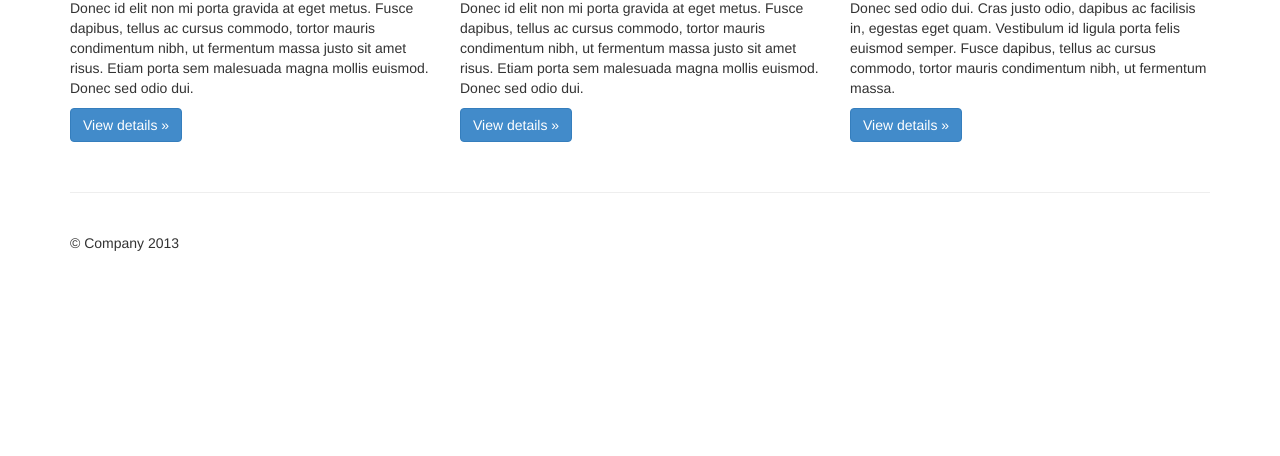
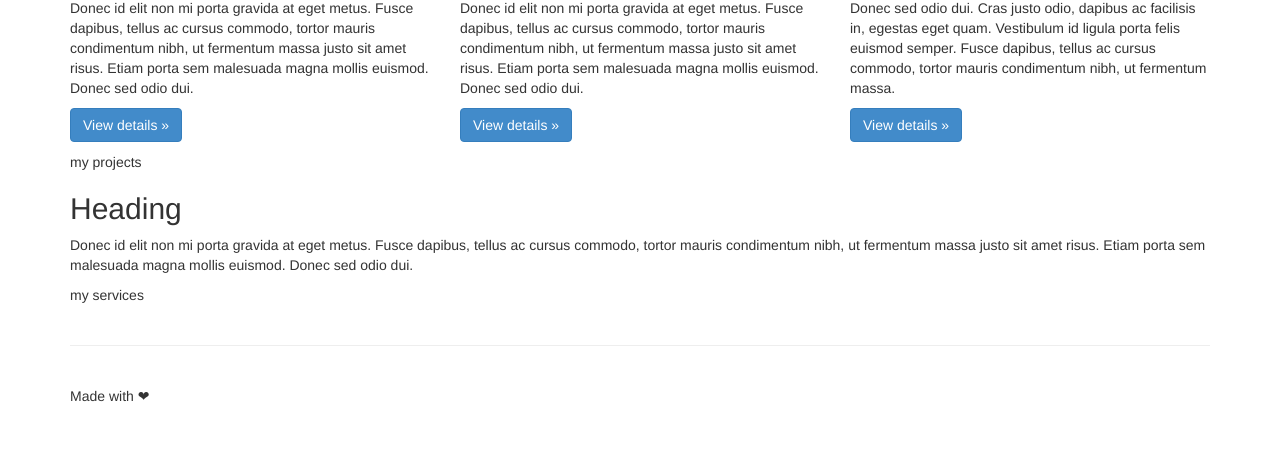
Before and after one commit to zauberelfe/zauberelfe.github.io, a plain HTML site: page index.html in a window 1280 px wide. Shown: the part 559-1015 px from the top of the page. Before the commit the page ends 862 px from the top, so only its background shows below. Drawn offline with Linux system fonts and the light colour scheme.

Commit message:
Verlinkungen

```diff
--- a/index.html
+++ b/index.html
@@ -30,11 +30,10 @@
         <h3 class="text-muted">Project name</h3>
         <ul class="nav nav-justified">
           <li class="active"><a href="#">Home</a></li>
-          <li><a href="#">Projects</a></li>
-          <li><a href="#">Services</a></li>
+          <li><a href="#projects">Projects</a></li>
+          <li><a href="#services">Services</a></li>
           <li><a href="#">Downloads</a></li>
           <li><a href="#">About</a></li>
-          <li><a href="#">Contact</a></li>
         </ul>
       </div>
 
@@ -64,9 +63,24 @@
         </div>
       </div>
 
+      <div id="projects">
+        my projects
+      </div>
+
+        <div>
+          <h2>Heading</h2>
+          <p>Donec id elit non mi porta gravida at eget metus. Fusce dapibus, tellus ac cursus commodo, tortor mauris condimentum nibh, ut fermentum massa justo sit amet risus. Etiam porta sem malesuada magna mollis euismod. Donec sed odio dui. </p>
+        </div>
+
+
+      <div id="services">
+        my services
+      </div>
+
+
       <!-- Site footer -->
       <div class="footer">
-        <p>&copy; Company 2013</p>
+        <p>Made with &#x2764; </p>
       </div>
 
     </div> <!-- /container -->
```
